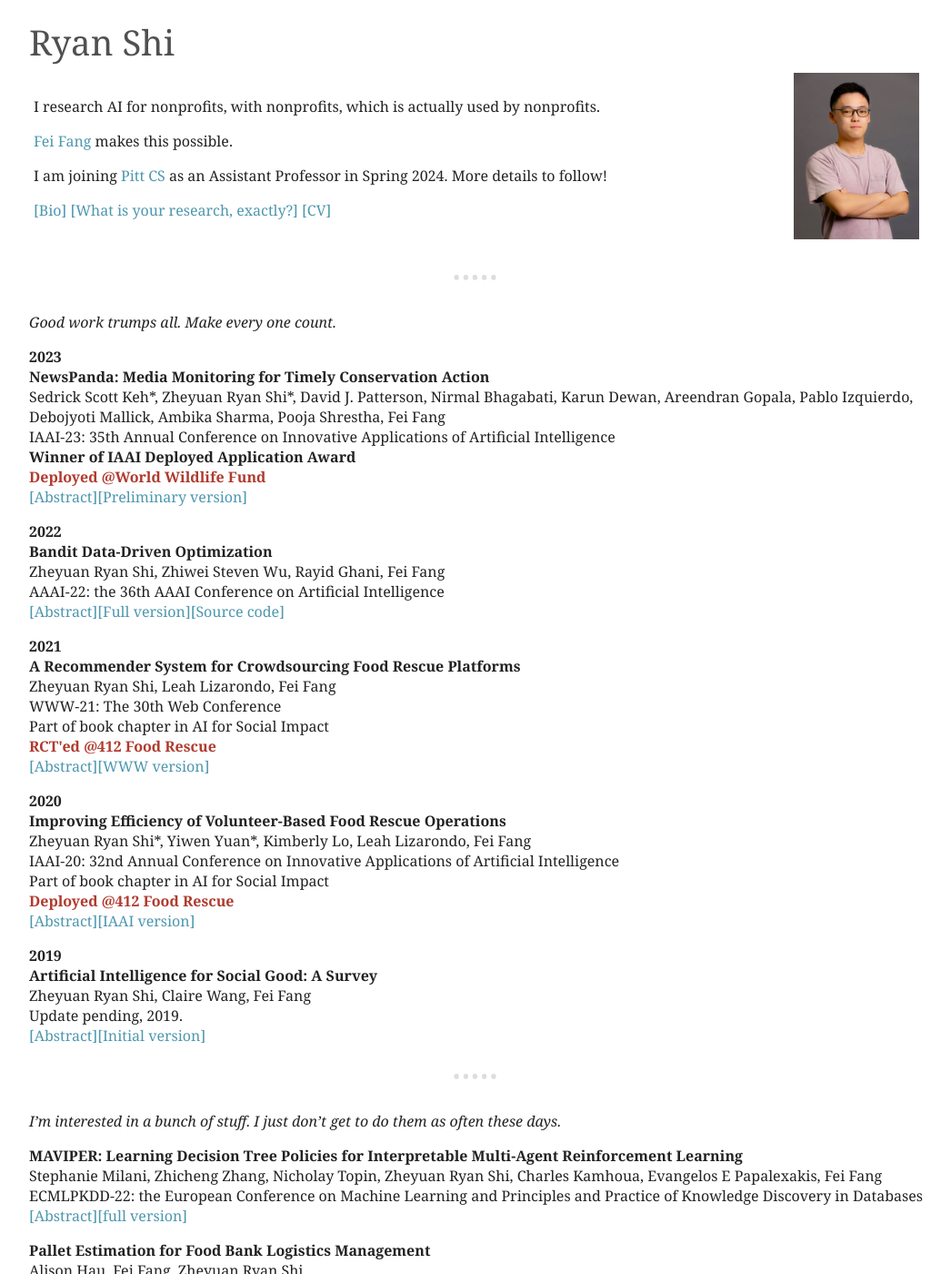
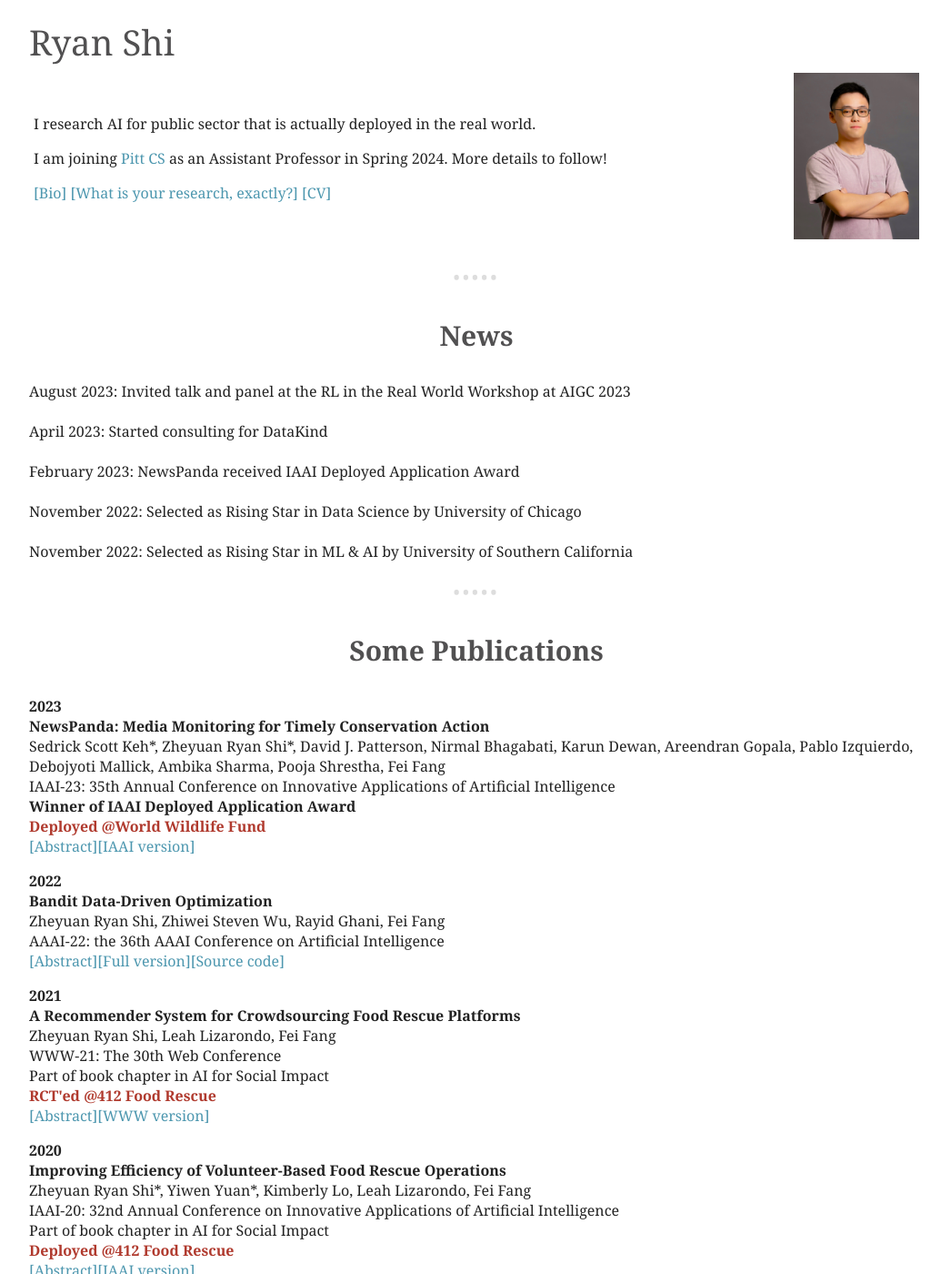
Before and after one commit to ryanzshi/ryanzshi.github.io, a Jekyll site: the page built from index.md, in a window 1280 px wide and 1400 px high. Shown: the whole window at 91% size, without its empty margins (116-1162 px from the left). Built offline with Jekyll 4.4.1, drawn with Linux system fonts in a browser that asks for light colours; some of the changed text lies outside the part shown.

Commit message:
news and public sector

```diff
--- a/index.md
+++ b/index.md
@@ -16,10 +16,7 @@ youtubeId: -1YCxEWexL8
 <table width="100%" border="0" cellspacing="0" cellpadding="0">
           <tbody><tr>
             <td width="85%" valign="middle">
-              <p>I research AI for nonprofits, with nonprofits, which is actually used by nonprofits.
-              </p>
-              <p>
-              <a href="https://feifang.info/">Fei Fang</a> makes this possible.
+              <p>I research AI for public sector that is actually deployed in the real world.
               </p>
               <p>
               I am joining <a href="https://www.cs.pitt.edu/">Pitt CS</a> as an Assistant Professor in Spring 2024. More details to follow!
@@ -51,7 +48,7 @@ function absCHF(Id) {
 
 <div id="abs-bio" style="display:none;">
 <blockquote>
-<b>Bio:</b> Ryan Shi is a final-year Ph.D. candidate of Societal Computing in the School of Computer Science at Carnegie Mellon University. He works with nonprofit organizations to address societal challenges in food security, environmental conservation, and public health using AI. <em>His research has been deployed at these organizations worldwide.</em> Shi studies game theory, online learning, and reinforcement learning on problems motivated by non-profit applications. He was the recipient of a 2023 IAAI Deployed Application Award, a 2022 Siebel Scholar Award, and a 2021 Carnegie Mellon Presidential Fellowship, and was selected as a 2022 Rising Star in Data Science and ML & AI, by UChicago and USC, respectively. He has interned at Microsoft and Facebook during his Ph.D. Shi grew up in Henan, China before moving to the U.S., where he graduated from Swarthmore College with a B.A. in mathematics and computer science.
+<b>Bio:</b> Ryan Shi is an Assistant Professor in the Department of Computer Science at the University of Pittsburgh as of January 2024. He received his Ph.D. in Societal Computing from Carnegie Mellon University. He works with public sector organizations to address societal challenges in food security, environmental conservation, and public health using AI. <em>His research has been deployed at these organizations worldwide.</em> He was the recipient of a 2023 IAAI Deployed Application Award, a 2022 Siebel Scholar Award, and a 2021 Carnegie Mellon Presidential Fellowship, and was selected as a 2022 Rising Star in Data Science and ML & AI, by UChicago and USC, respectively. Previously, he consulted for DataKind and interned at Microsoft and Facebook. He grew up in Henan, China before moving to the U.S., where he graduated from Swarthmore College with a B.A. in mathematics and computer science.
 </blockquote>
 </div>
 
@@ -59,19 +56,26 @@ function absCHF(Id) {
 <blockquote>
 <b>What is your research, exactly?</b><br>
 <br>
-I am proud to be a generalist. I study game theory, online learning, recommender systems, reinforcement learning, and even NLP and HCI. My nonprofit partners' needs and the possibility of real-world deployment dictate what I study and what tools I use. Real collaboration happens when the grand research agenda is left off the table. <br>
+I am proud to be a generalist. I study game theory, recommender systems, reinforcement learning, NLP and HCI. My public sector partners' needs and the possibility of real-world deployment dictate what I study and what tools I use. Real collaboration happens when the grand research agenda is left off the table. <br>
 <br>
-I am proud to be a specialist. I specialize in AI for nonprofits. Working with nonprofits gives me the unique first-hard insight into many <a href="https://arxiv.org/abs/2008.11707">technical AI research questions</a> to address their pain points. Furthermore, AI for nonprofits will have its own set of research questions, concerning all stages of a project from problem formulation to deployment. I work on these questions so that we can build more robust bridges between nonprofits and technology teams in the future.
-<br>
-<br>
-That said, there are certain research topics that I don't do. If I'd still blindly go after hot topics, why stay in academia?
+I am proud to be a specialist. I specialize in AI for public sector. Working with these organizations gives me the unique first-hard insight into many <a href="https://arxiv.org/abs/2008.11707">technical AI research questions</a> to address their pain points. Furthermore, AI for public sector will have its own set of research questions, concerning all stages of a project from problem formulation to deployment. I work on these questions so that we can build more robust bridges between public sector organizations and technology teams in the future.
 </blockquote>
 </div>
 
+---
+<h2 style="color:#515051; text-align: center;">News</h2>
+August 2023: Invited talk and panel at the RL in the Real World Workshop at AIGC 2023<br>
+<br>
+April 2023: Started consulting for DataKind<br>
+<br>
+February 2023: NewsPanda received IAAI Deployed Application Award<br>
+<br>
+November 2022: Selected as Rising Star in Data Science by University of Chicago<br>
+<br>
+November 2022: Selected as Rising Star in ML & AI by University of Southern California<br>
 
 ---
-*Good work trumps all. Make every one count.*
-
+<h2 style="color:#515051; text-align: center;">Some Publications</h2>
 **2023**
 <br>
 **NewsPanda: Media Monitoring for Timely Conservation Action**
@@ -84,7 +88,7 @@ IAAI-23: 35th Annual Conference on Innovative Applications of Artificial Intelli
 <br>
 [<b><font color="#B03A2E">Deployed @World Wildlife Fund</font></b>](https://www.worldwildlife.org/)
 <br>
-<a id="abs-newspanda-button" onclick="absCHF('abs-newspanda')" style="cursor:pointer;">[Abstract]</a>[[Preliminary version]](/papers/2023_IAAI_NewsPanda.pdf)
+<a id="abs-newspanda-button" onclick="absCHF('abs-newspanda')" style="cursor:pointer;">[Abstract]</a>[[IAAI version]](https://ojs.aaai.org/index.php/AAAI/article/view/26841)
 <div id="abs-newspanda" style="display:none;">
 <blockquote>Non-governmental organizations for environmental conservation have a significant interest in monitoring conservation-related media and getting timely updates about infrastructure construction projects as they may cause massive impact to key conservation areas. Such monitoring, however, is difficult and time-consuming. We introduce NewsPanda, a toolkit which automatically detects and analyzes online articles related to environmental conservation and infrastructure construction. We fine-tune a BERT-based model using active learning methods and noise correction algorithms to identify articles that are relevant to conservation and infrastructure construction. For the identified articles, we perform further analysis, extracting keywords and finding potentially related sources. NewsPanda has been successfully deployed by the World Wide Fund for Nature teams in the UK, India, and Nepal since February 2022. It currently monitors over 80,000 websites and 1,074 conservation sites across India and Nepal, saving more than 30 hours of human efforts weekly. We have now scaled it up to cover 60,000 conservation sites globally.</blockquote>
 </div>
@@ -152,8 +156,7 @@ Update pending, 2019.
 
 
 ---
-*I'm interested in a bunch of stuff. I just don't get to do them as often these days.*
-
+<h2 style="color:#515051; text-align: center;">Some More Publications</h2>
 **MAVIPER: Learning Decision Tree Policies for Interpretable Multi-Agent Reinforcement Learning**
 <br>
 Stephanie Milani, Zhicheng Zhang, Nicholay Topin, Zheyuan Ryan Shi, Charles Kamhoua, Evangelos E Papalexakis, Fei Fang
```
